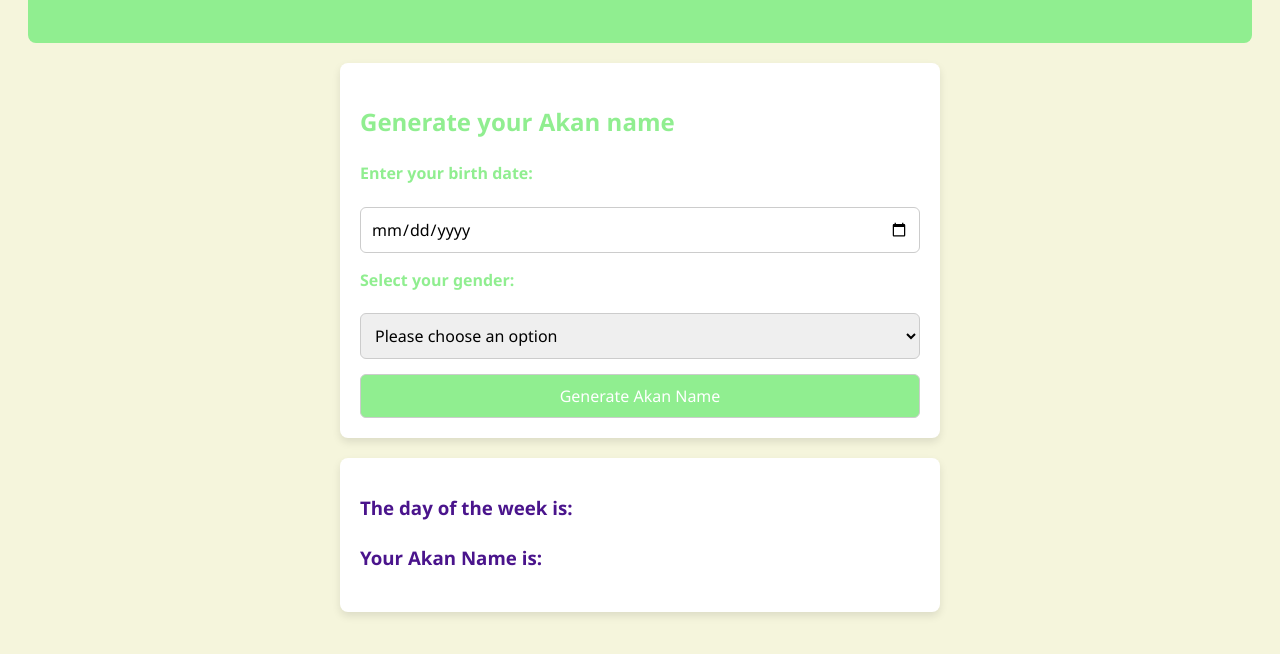
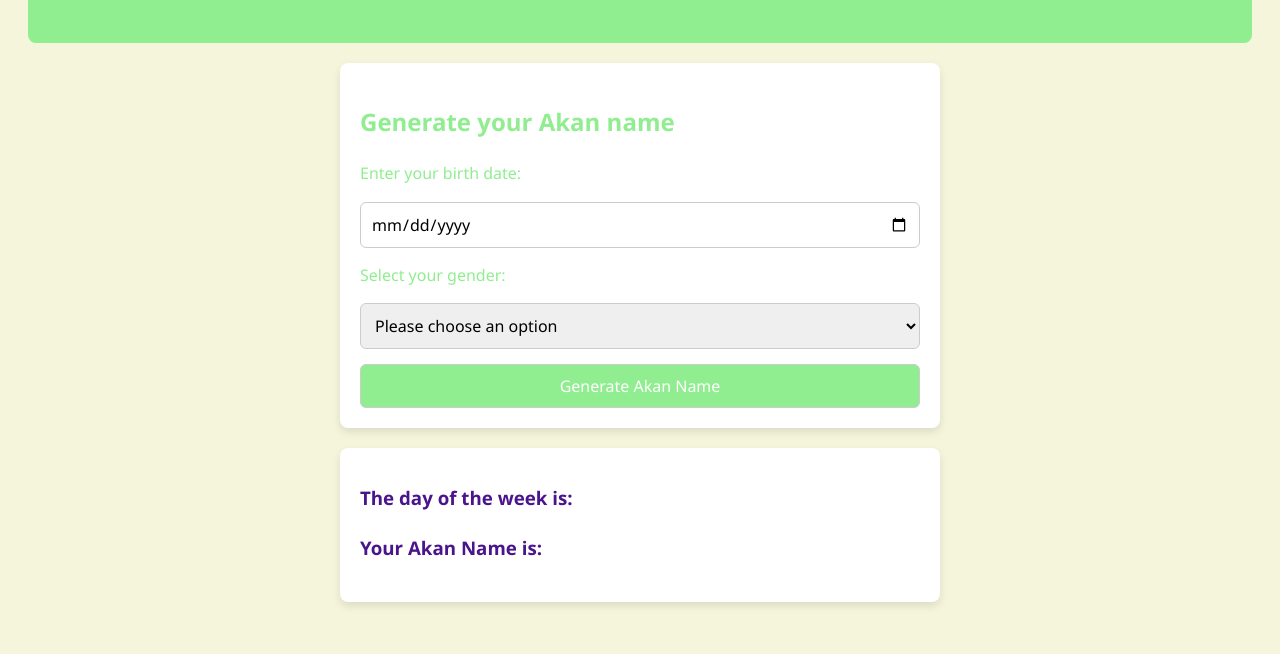
Before and after one commit to alvinmotende-hash/AKAN, a plain HTML site: page index.html in a window 1280 px wide. Shown: the part 208-862 px from the top of the page. Drawn offline with Linux system fonts and the light colour scheme.

Commit message:
modified style file

```diff
--- a/style.css
+++ b/style.css
@@ -40,11 +40,6 @@ form {
   gap: 15px;
 }
 
-label {
-  font-weight: bold;
-  margin-bottom: 5px;
-}
-
 input, select, button {
   padding: 10px;
   border: 1px solid #ccc;
```
